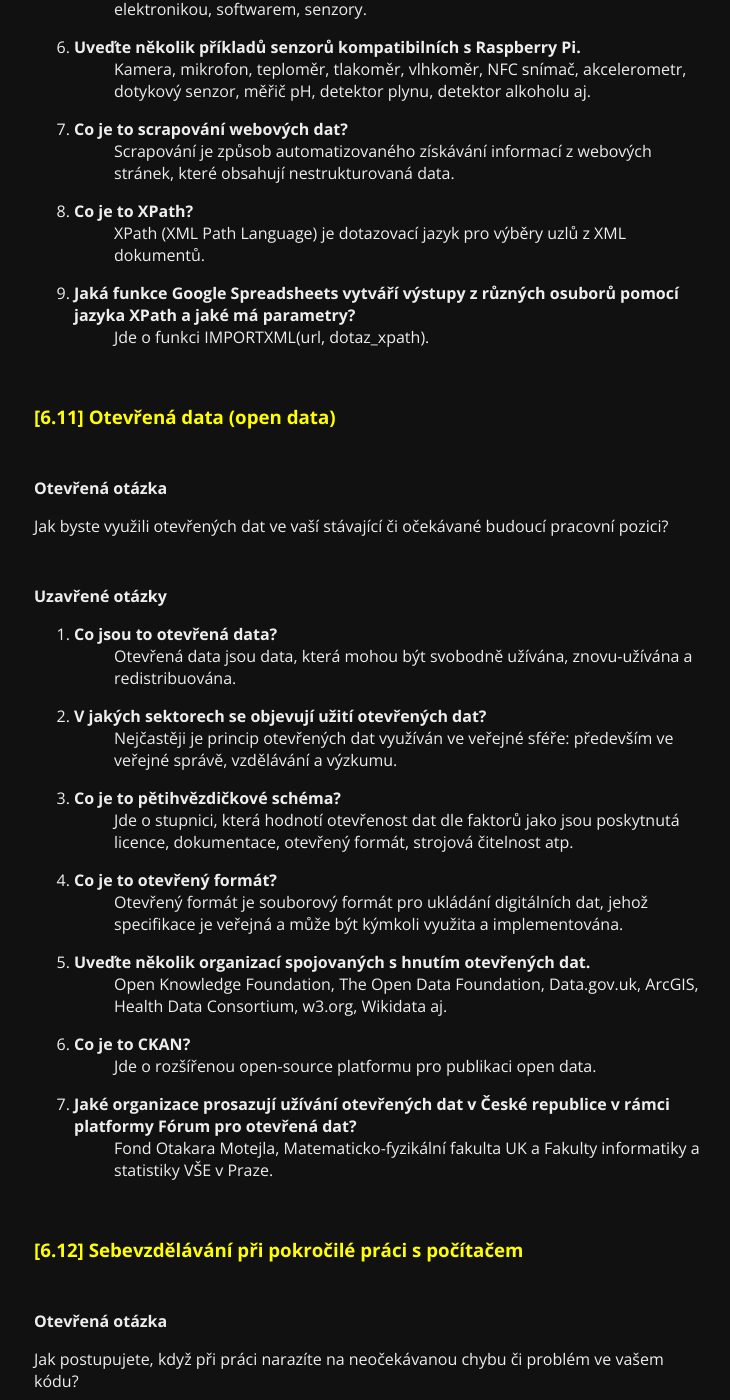
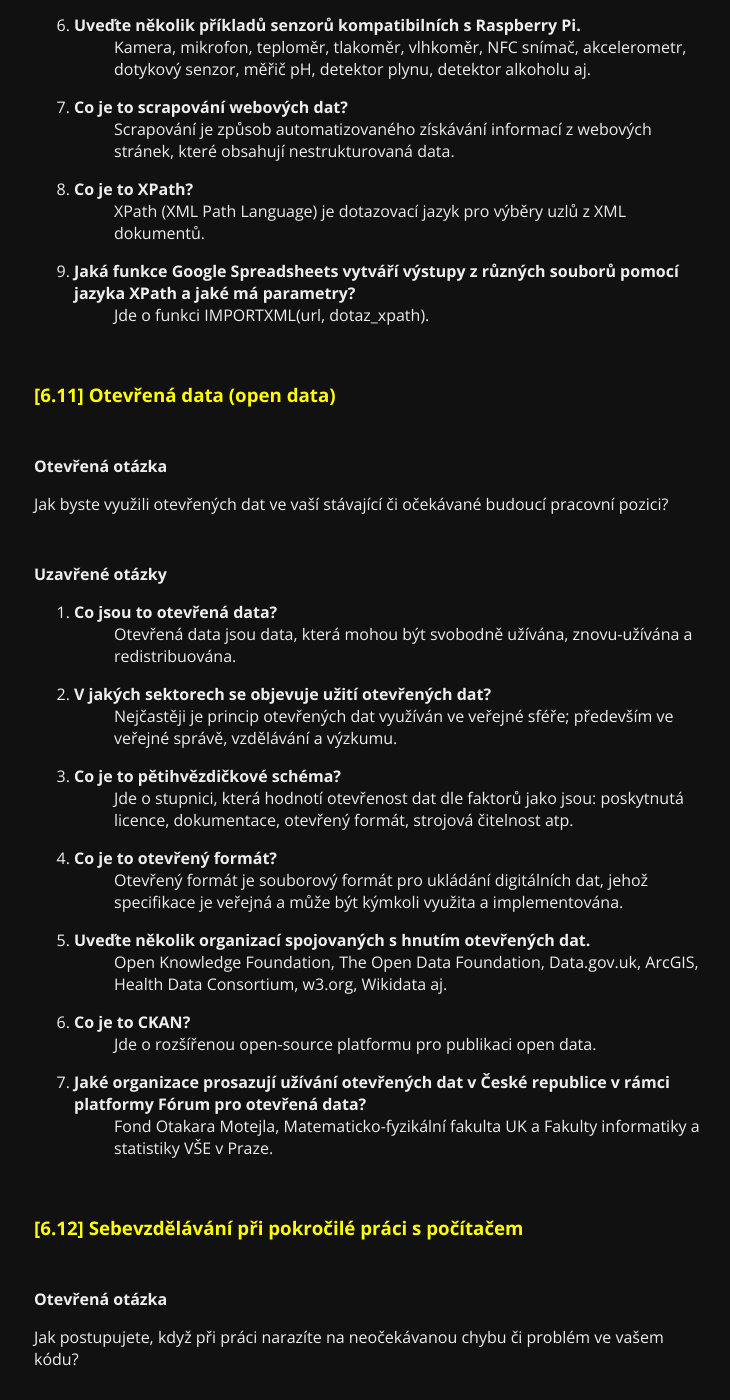
Before and after one commit to kiskffmu/memex, a Jekyll site: the page built from _topics/06.md, in a window 1280 px wide and 1400 px high, scrolled down 9069 px. Shown: the whole window, without its empty margins (206-936 px from the left). Built offline with Jekyll 4.4.1, drawn with Linux system fonts in a browser that asks for light colours; some of the changed text lies outside the part shown.

```diff
--- a/_topics/06.md
+++ b/_topics/06.md
@@ -93,7 +93,7 @@ sets:
       - question: Co je to zapouzdření?
         answer: 'Zapouzdření je zabalení dat a metod do komponenty, která má definované API a skrývá před okolím svou implementaci.'
       - question: Co je to podmíněná konstrukce? Uveďte několik příkladů.
-        answer: 'Podmíněná konstrukce je prostředek programovacího jazyka umožňující podmíněně provádět různé operace. Např. if–then(–else), switch, case aj.'
+        answer: 'Podmíněná konstrukce je prostředek programovacího jazyka, umožňující podmíněně provádět různé operace. Např. if–then(–else), switch, case aj.'
       - question: K čemu slouží události (DOM events) v kontextu Javascriptu?
         answer: 'Události umožňují reagovat na akce uživatele (pohyb a klikání myší, stisk kláves, posun stránky, pohyb okna aj.) konkrétním chováním.'
       - question: Co je to cyklus? Uveďte několik příkladů cyklů v Javascriptu.
@@ -135,7 +135,7 @@ sets:
       - question: Uveďte významné organizace spojované s hnutím Open Source či Free Software a s nimi spojené významné osoby.
         answer: 'Free Software Foundation (Richard Stallman), Open Source Initiative (Bruce Perens, Eric S. Raymond), Linux Foundation (Linus Torvalds) aj.'
       - question: Co je to systém pro správu verzí?
-        answer: 'Je to nástroj pro správu změn v dokumentech, počítačových programech, a jiných kolekcích informací.'
+        answer: 'Je to nástroj pro správu změn v dokumentech, počítačových programech a jiných kolekcích informací.'
       - question: Uveďte příklad systému pro správu verzí v kontextu vývoje software.
         answer: 'CVS, Apache Subversion, Git, Bazaar, Mercurial aj.'
       - question: Co je to větvení v kontextu Gitu?
@@ -170,7 +170,7 @@ sets:
   '9':
     class: '6.9'
     name: Publikační platformy
-    open: 'Zamyslete se, jaký obsah byste díky svému odbornému zaměření mohli publikovat: jakou platformu byste zvolili pro jeho publikaci na webu?'
+    open: 'Zamyslete se, jaký obsah byste díky svému odbornému zaměření mohli publikovat; jakou platformu byste zvolili pro jeho publikaci na webu?'
     closedQuestions:
       - question: Co je to MAB?
         answer: MAB (multi-author blog) je profesionálně editovaný blog tvořený více autory.
@@ -194,12 +194,12 @@ sets:
       - question: Co je to API (Application Programming Interface)?
         answer: 'API je popis metod, vstupů a výstupů softwarové komponenty (vč. datových typů). Umožňuje integraci více různých programů či jejich částí.'
       - question: Co je to JSON (JavaScript Object Notation)?
-        answer: 'JSON je otevřený standard, který užívá lidmi čitelný text k přenosu datových objektů sestavených z párů atribut–hodnota.'
+        answer: 'JSON je otevřený standard, který užívá lidmi čitelný text k přenosu datových objektů sestavených z párů {atribut: hodnota}.'
       - question: Co je to Google Apps Script?
         answer: 'Google Apps Script je jazyk pro vývoj jednoduchých aplikací, které pracují s daty uloženými v cloudu na platformě Google Apps.'
       - question: Co umožňuje webová služba IFTTT?
         answer: 'IFTTT slouží k automatizaci – umí např. odeslat e-mail na základě informací o počasí. Pracuje se službami jako Gmail, Facebook, Dropbox aj.'
-      - question: Co je to internet věcí? (IoT)
+      - question: Co je to internet věcí (IoT)?
         answer: 'Internet věcí je síť fyzických objektů (zařízení, vozidel, budov aj.) vybavených elektronikou, softwarem, senzory.'
       - question: Uveďte několik příkladů senzorů kompatibilních s Raspberry Pi.
         answer: 'Kamera, mikrofon, teploměr, tlakoměr, vlhkoměr, NFC snímač, akcelerometr, dotykový senzor, měřič pH, detektor plynu, detektor alkoholu aj.'
@@ -207,7 +207,7 @@ sets:
         answer: 'Scrapování je způsob automatizovaného získávání informací z webových stránek, které obsahují nestrukturovaná data.'
       - question: Co je to XPath?
         answer: XPath (XML Path Language) je dotazovací jazyk pro výběry uzlů z XML dokumentů.
-      - question: Jaká funkce Google Spreadsheets vytváří výstupy z různých osuborů pomocí jazyka XPath a jaké má parametry?
+      - question: Jaká funkce Google Spreadsheets vytváří výstupy z různých souborů pomocí jazyka XPath a jaké má parametry?
         answer: 'Jde o funkci IMPORTXML(url, dotaz_xpath).'
   '11':
     class: '6.11'
@@ -216,17 +216,17 @@ sets:
     closedQuestions:
       - question: Co jsou to otevřená data?
         answer: 'Otevřená data jsou data, která mohou být svobodně užívána, znovu-užívána a redistribuována.'
-      - question: V jakých sektorech se objevují užití otevřených dat?
-        answer: 'Nejčastěji je princip otevřených dat využíván ve veřejné sféře: především ve veřejné správě, vzdělávání a výzkumu.'
+      - question: V jakých sektorech se objevuje užití otevřených dat?
+        answer: 'Nejčastěji je princip otevřených dat využíván ve veřejné sféře; především ve veřejné správě, vzdělávání a výzkumu.'
       - question: Co je to pětihvězdičkové schéma?
-        answer: 'Jde o stupnici, která hodnotí otevřenost dat dle faktorů jako jsou poskytnutá licence, dokumentace, otevřený formát, strojová čitelnost atp.'
+        answer: 'Jde o stupnici, která hodnotí otevřenost dat dle faktorů jako jsou: poskytnutá licence, dokumentace, otevřený formát, strojová čitelnost atp.'
       - question: Co je to otevřený formát?
         answer: 'Otevřený formát je souborový formát pro ukládání digitálních dat, jehož specifikace je veřejná a může být kýmkoli využita a implementována.'
       - question: Uveďte několik organizací spojovaných s hnutím otevřených dat.
         answer: 'Open Knowledge Foundation, The Open Data Foundation, Data.gov.uk, ArcGIS, Health Data Consortium, w3.org, Wikidata aj.'
       - question: Co je to CKAN?
         answer: Jde o rozšířenou open-source platformu pro publikaci open data.
-      - question: Jaké organizace prosazují užívání otevřených dat v České republice v rámci platformy Fórum pro otevřená dat?
+      - question: Jaké organizace prosazují užívání otevřených dat v České republice v rámci platformy Fórum pro otevřená data?
         answer: 'Fond Otakara Motejla, Matematicko-fyzikální fakulta UK a Fakulty informatiky a statistiky VŠE v Praze.'
   '12':
     class: '6.12'
@@ -242,8 +242,8 @@ sets:
       - question: Vyjmenujte různé druhy dokumentace softwaru.
         answer: 'Specifikace požadavků, návrh architektury, technická dokumentace, manuál koncového uživatele a propagační materiály.'
       - question: Jaký je význam zkratky UTFG?
-        answer: 'Zkratka znamená „Use The Fucking Google!“, volně přeloženo „Si to vygoogli, k čertu!“ (STVKČ)'
-      - question: Jaké možnosti poskytuje při hledání řešení technického problému vyhledávač Google ?
+        answer: 'Zkratka znamená „Use The Fucking Google!“, volně přeloženo „Si to vygoogli, k čertu!“ (STVKČ).'
+      - question: Jaké možnosti poskytuje při hledání řešení technického problému vyhledávač Google?
         answer: Užitečné jsou mj. možnost omezit stáří hledaných dokumentů a možnost hledání v rámci jedné domény.
       - question: 'Uveďte několik vzdělávacích portálů, které poskytují bezplatné kurzy v oblasti vývoje software.'
         answer: 'Codecademy, Udacity, Khan Academy, Code School, Code Avengers aj.'
```
Also changed, not shown: other parts of _topics/06.md (+9 -9 lines).
